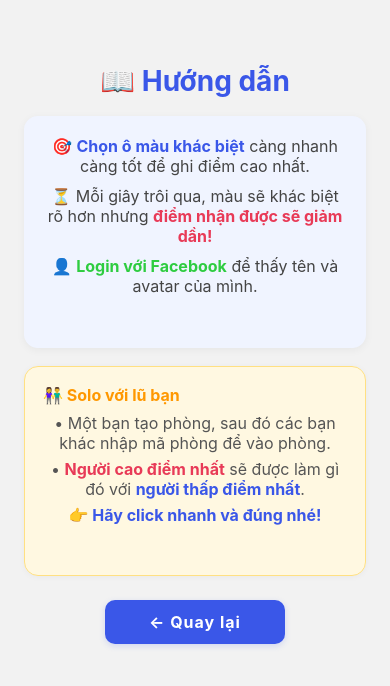
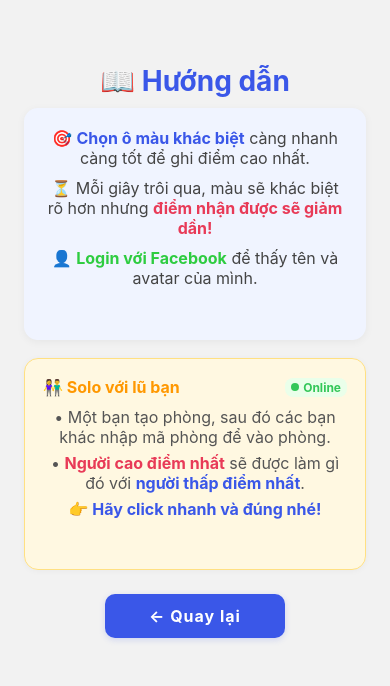
Before and after one commit to hvq1919/aitinhmathon, a React Native app: screen /Help in a window 390 px wide. Shown: the top 686 px of the page. Built offline with nearby package versions, Linux system fonts and the light colour scheme; what react-native-sound would draw is missing.

Commit message:
Show online status for Solo vs lũ bạn , TODO: thêm message người thằng làm gì đó với người thua

```diff
--- a/src/components/Header.tsx
+++ b/src/components/Header.tsx
@@ -1,3 +1,4 @@
+/* eslint-disable react-native/no-inline-styles */
 import React from 'react';
 import { View, Text, TouchableOpacity, StyleSheet, StatusBar } from 'react-native';
 import FontAwesome6 from 'react-native-vector-icons/FontAwesome6';
@@ -7,10 +8,11 @@ const Icon = FontAwesome6 as unknown as React.FC<any>;
 interface IProps {
   title: string;
   navigation: any;
+  isOnline?: boolean;
 }
 
 export default function Header(props: IProps) {
-  const { title, navigation } = props;
+  const { title, navigation, isOnline } = props;
 
   return (
     <View style={styles.headerWrap}>
@@ -24,7 +26,25 @@ export default function Header(props: IProps) {
         </TouchableOpacity>
         <Text style={styles.headerTitle} numberOfLines={1}>{title}</Text>
         {/* Dùng View trống để cân bằng layout */}
-        <View style={{ width: 40 }} />
+        {/* Dấu hiệu online */}
+        {isOnline ? <View style={{
+          marginLeft: 8,
+          flexDirection: 'row',
+          alignItems: 'center',
+          backgroundColor: '#eaffea',
+          borderRadius: 8,
+          paddingHorizontal: 6,
+          paddingVertical: 2,
+        }}>
+          <View style={{
+            width: 8,
+            height: 8,
+            borderRadius: 4,
+            backgroundColor: '#34c759',
+            marginRight: 4,
+          }} />
+          <Text style={{ color: '#34c759', fontSize: 12, fontWeight: 'bold' }}>Online</Text>
+        </View> : <View style={{ width: 40 }} />}
       </View>
     </View>
   );
--- a/src/screens/HelpScreen.tsx
+++ b/src/screens/HelpScreen.tsx
@@ -15,7 +15,7 @@ export default function HelpScreen({ navigation }: any) {
     return (
         <ScrollView>
             <View style={styles.container}>
-                <Text style={[styles.title, { color: '#3a57e8', marginBottom: 18 }]}>📖 Hướng dẫn</Text>
+                <Text style={[styles.title, { color: '#3a57e8', marginBottom: 10 }]}>📖 Hướng dẫn</Text>
                 <View
                     style={{
                         backgroundColor: '#f0f4ff',
@@ -50,9 +50,30 @@ export default function HelpScreen({ navigation }: any) {
                         elevation: 1,
                     }}
                 >
-                    <Text style={{ fontSize: 16, fontWeight: 'bold', color: '#ff9800', marginBottom: 8 }}>
-                        👫 Solo với lũ bạn
-                    </Text>
+                    <View style={{ marginBottom: 10, flexDirection: 'row', alignItems: 'center', justifyContent: 'space-between' }}>
+                        <Text style={{ fontSize: 16, fontWeight: 'bold', color: '#ff9800', }}>
+                            👫 Solo với lũ bạn
+                        </Text>
+                        {/* Dấu hiệu online */}
+                        <View style={{
+                            flexDirection: 'row',
+                            alignItems: 'center',
+                            backgroundColor: '#eaffea',
+                            borderRadius: 8,
+                            paddingHorizontal: 6,
+                            paddingVertical: 2,
+                        }}>
+                            <View style={{
+                                width: 8,
+                                height: 8,
+                                borderRadius: 4,
+                                backgroundColor: '#34c759',
+                                marginRight: 4,
+                            }} />
+                            <Text style={{ color: '#34c759', fontSize: 12, fontWeight: 'bold' }}>Online</Text>
+                        </View>
+                    </View>
+
                     <Text style={[styles.helpText, { color: '#555', marginBottom: 6 }]}>• Một bạn tạo phòng, sau đó các bạn khác nhập mã phòng để vào phòng.</Text>
                     <Text style={[styles.helpText, { color: '#555', marginBottom: 6 }]}>• <Text style={{ fontWeight: 'bold', color: '#e83a57' }}>Người cao điểm nhất</Text> sẽ được làm gì đó với <Text style={{ fontWeight: 'bold', color: '#3a57e8' }}>người thấp điểm nhất</Text>.</Text>
                     <Text style={[styles.helpText, { color: '#3a57e8', fontWeight: 'bold' }]}>👉 Hãy click nhanh và đúng nhé!</Text>
--- a/src/screens/HomeScreen.tsx
+++ b/src/screens/HomeScreen.tsx
@@ -81,6 +81,25 @@ export default function HomeScreen({ navigation }: any) {
             <View style={{ flexDirection: 'row', alignItems: 'center', justifyContent: 'center' }}>
               <Icon name="users" size={20} color="#fff" style={{ marginRight: 8 }} />
               <Text style={styles.buttonText}>Solo với lũ bạn</Text>
+              {/* Dấu hiệu online */}
+              <View style={{
+                marginLeft: 10,
+                flexDirection: 'row',
+                alignItems: 'center',
+                backgroundColor: '#eaffea',
+                borderRadius: 8,
+                paddingHorizontal: 6,
+                paddingVertical: 2,
+              }}>
+                <View style={{
+                  width: 8,
+                  height: 8,
+                  borderRadius: 4,
+                  backgroundColor: '#34c759',
+                  marginRight: 4,
+                }} />
+                <Text style={{ color: '#34c759', fontSize: 12, fontWeight: 'bold' }}>Online</Text>
+              </View>
             </View>
           </TouchableOpacity>
           {/* <TouchableOpacity style={styles.buttonOnline} onPress={() => navigation.navigate('JoinRoom')}>
--- a/src/screens/rooms/JoinRoomScreen.tsx
+++ b/src/screens/rooms/JoinRoomScreen.tsx
@@ -76,7 +76,7 @@ const JoinRoomScreen = () => {
                     keyboardShouldPersistTaps="handled"
                 >
                     <View style={styles.bg}>
-                        <Header title="🎉 Solo với lũ bạn" navigation={navigation} />
+                        <Header title="🎉 Solo với lũ bạn" navigation={navigation} isOnline />
                         <View style={styles.card}>
                             {/* Block 1: Tạo phòng mới */}
                             <View style={styles.blockSection}>
```
